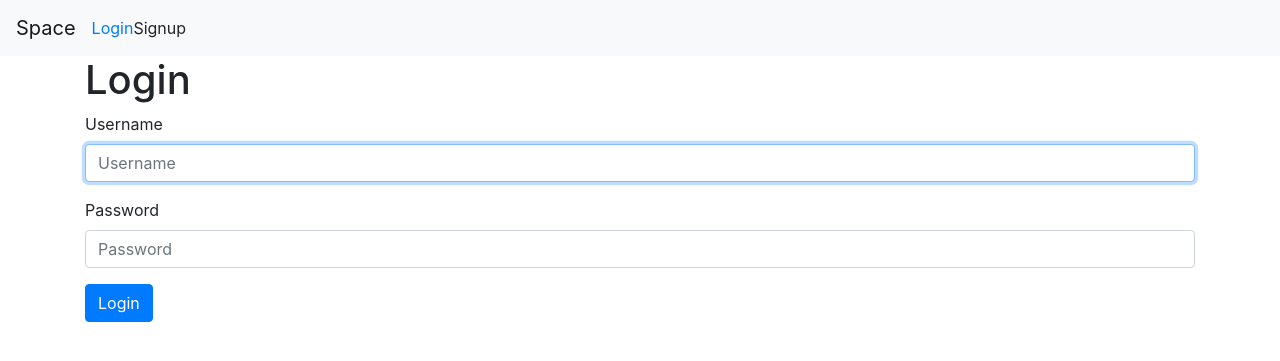
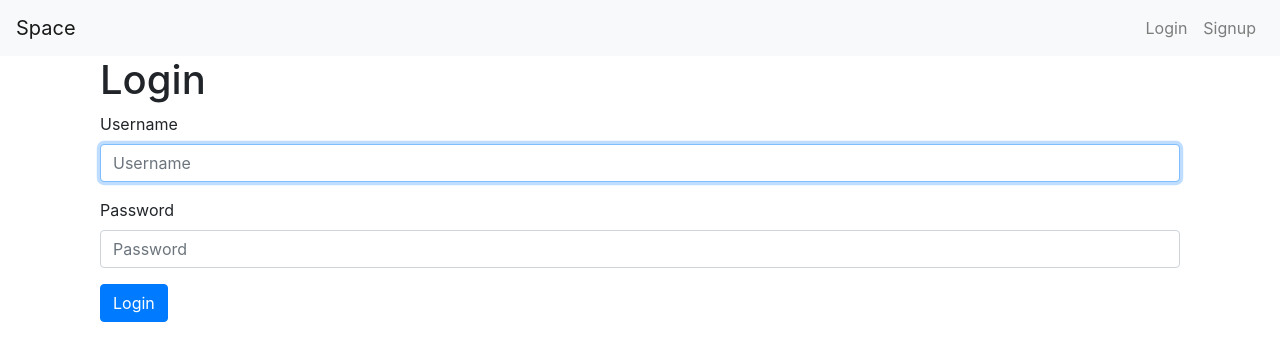
Before and after one commit to unamdev0/Space, a Django app: page /accounts/login/ in a window 1280 px wide. Shown: the top 361 px of the page. Run offline with Django 3.2, Linux system fonts and the light colour scheme; some libraries are stand-ins or nearby versions.

Commit message:
Created login redirect and logout redirect,now setup for posts and group

```diff
--- a/Space/settings.py
+++ b/Space/settings.py
@@ -122,3 +122,9 @@ USE_TZ = True
 
 STATIC_URL = '/static/'
 STATICFILES_DIRS = [os.path.join(BASE_DIR,'static')]
+
+LOGIN_URL = '/accounts/login/'
+
+LOGIN_REDIRECT_URL = 'test'
+
+LOGOUT_REDIRECT_URL = 'thankyou'
--- a/Space/urls.py
+++ b/Space/urls.py
@@ -23,4 +23,6 @@ urlpatterns = [
     url(r'^$',views.HomePage.as_view(),name="HomePage"),
     url(r'^accounts/',include('accounts.urls',namespace='accounts')),
     url(r'^accounts/',include('django.contrib.auth.urls')),
+    url(r'^test/',views.test.as_view(),name='test'),
+    url(r'^thankyou/',views.thankyou.as_view(),name="thankyou"),
 ]
--- a/Space/views.py
+++ b/Space/views.py
@@ -3,3 +3,9 @@ from django.views.generic.base import TemplateView
 
 class HomePage(TemplateView):
 	template_name = 'index.html'
+
+class test(TemplateView):
+	template_name='test.html'
+
+class thankyou(TemplateView):
+	template_name='thankyou.html'
--- a/templates/base.html
+++ b/templates/base.html
@@ -15,26 +15,27 @@
 			<nav class="navbar navbar-expand-lg navbar-light bg-light">
   <a class="navbar-brand" href="{% url 'HomePage' %}">Space</a>
 
-     <ul class="navbar-nav navbar-right">
+     <ul class="navbar-nav ml-auto">
      	{% if user.is_authenticated %}
-     	<li><a href="#" >Post</a></li>
-     	<li><a href="#" >Groups</a></li>
-     	<li><a href="#" >Create Group</a></li>
-     	<li><a href="{% url 'accoutns:logout' %}" >Logout</a></li>
+     	<li class="nav-item"><a class="nav-link" href="#" >Post</a></li>
+     	<li class="nav-item"><a class="nav-link" href="#" >Groups</a></li>
+     	<li class="nav-item"><a class="nav-link" href="#" >Create Group</a></li>
+     	<li class="nav-item"><a class="nav-link" href="{% url 'accounts:logout' %}" >Logout</a></li>
 
      	{% else %}
 
-     	<li><a href="{url "accounts/login"}">Login   </a></li>
-     	<li><a href="{url "accounts/signup"}"></a>Signup</li>
+     	<li class="nav-item"><a class="nav-link" href="{% url "accounts:login" %}">Login</a></li>
+     	<li class="nav-item"><a class="nav-link" href="{% url "accounts:signup" %}">Signup</a></li>
      	{% endif %}
      </ul>
 
 </nav>
 
 
-
+	<div class="container">
 		{% block content %}
 
 		{% endblock %}
+	</div>
 	</body>
 </html>
```
Also changed, not shown: templates/test.html (added, +7 -0 lines), templates/thankyou.html (added, +7 -0 lines), db.sqlite3.
